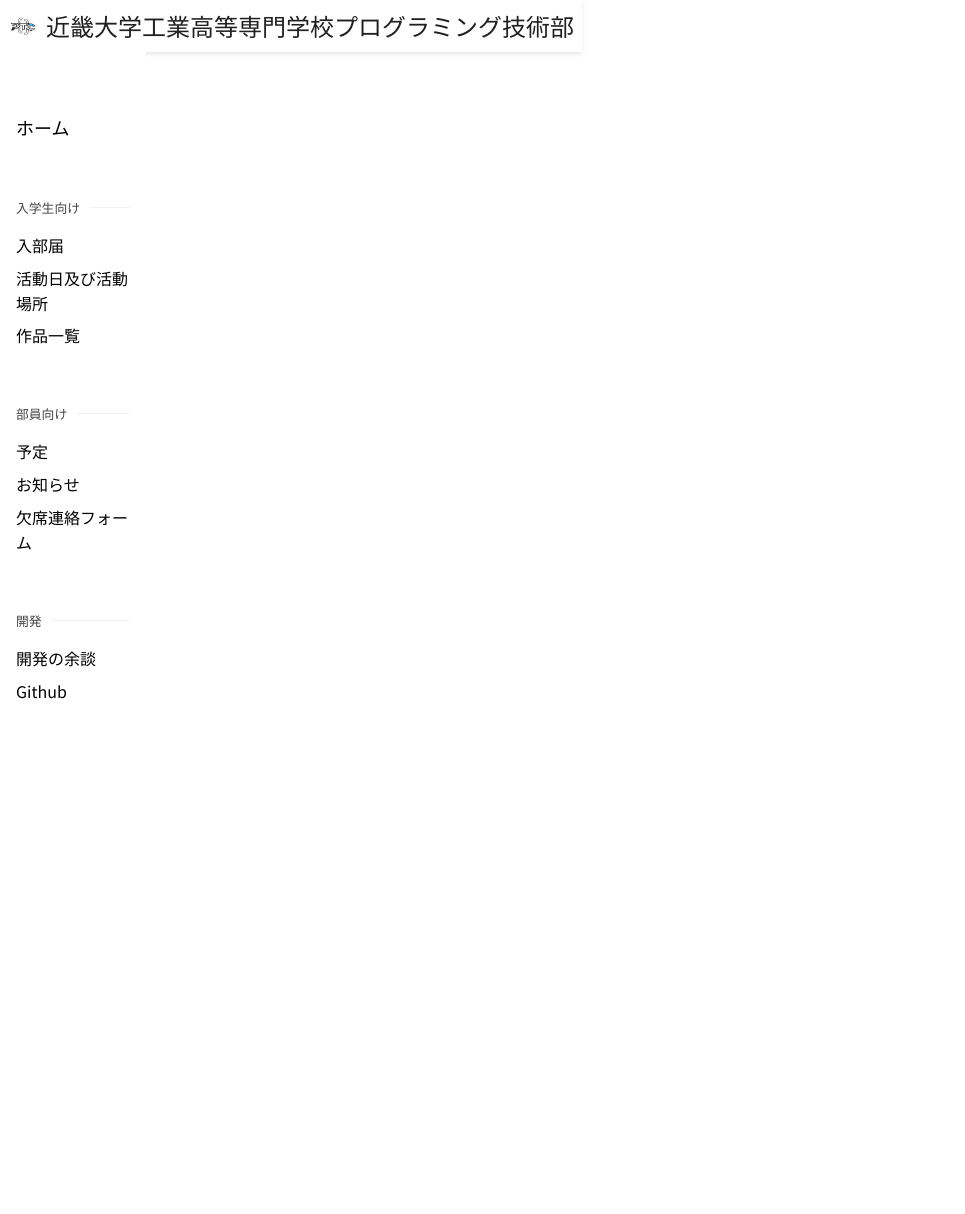
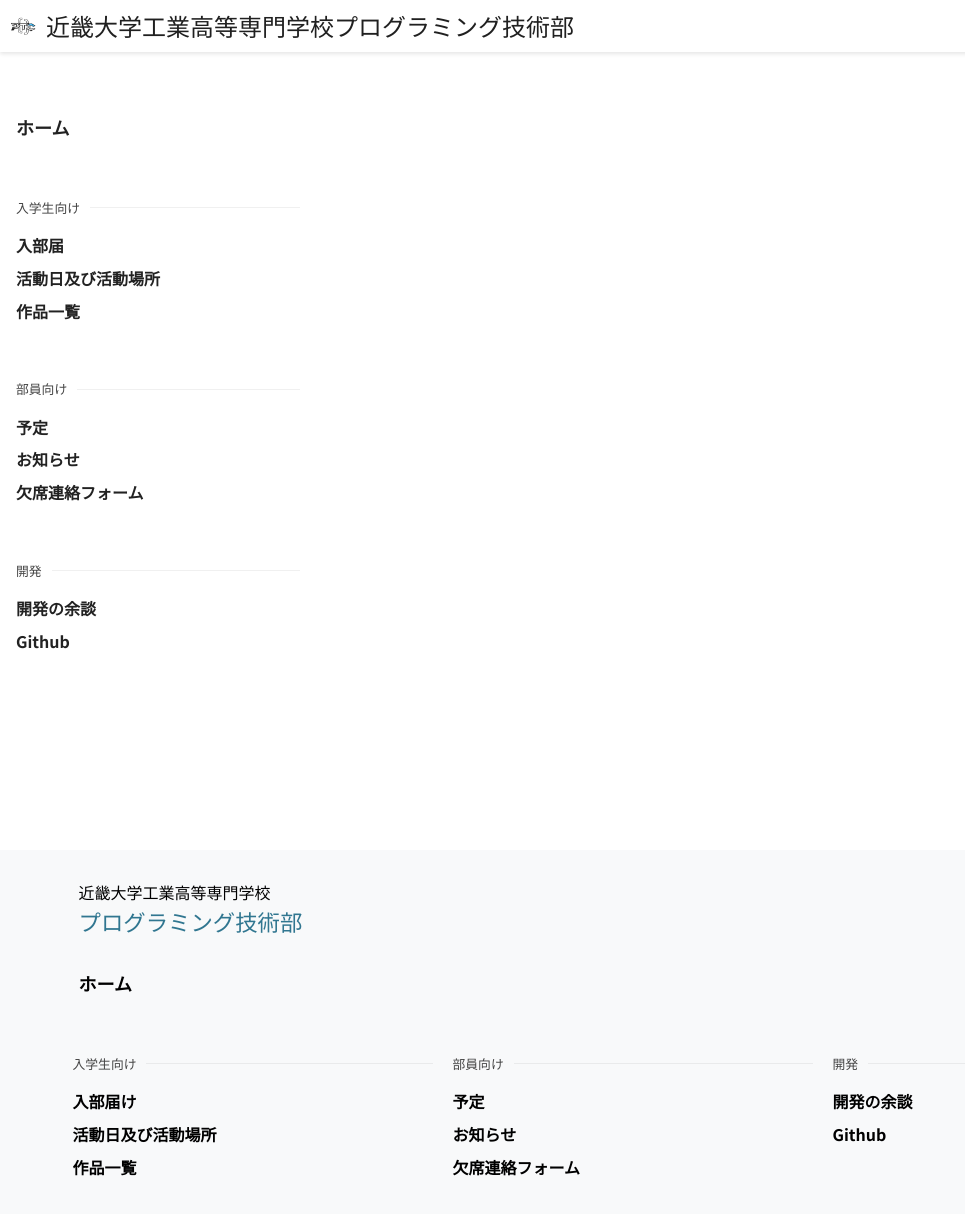
Before and after one commit to mokkun55/procon-homepage, a Next.js app: page /activity in a window 1280 px wide. Shown: the top 1214 px of the page, without its empty margins (0-965 px from the left). Before the commit the page ends 850 px from the top, so only its background shows below. Built offline with nearby package versions, Linux system fonts and the light colour scheme.

Commit message:
feat: responsive main page

```diff
--- a/src/components/Layout/index.module.scss
+++ b/src/components/Layout/index.module.scss
@@ -3,9 +3,9 @@
     .container{
         display: flex;
         font-family: var(--font-noto-sans-jp);
-        max-width: 1400px;
-        margin-left: auto;
-        margin-right: auto;
+        // max-width: 1400px;
+        // margin-left: auto;
+        // margin-right: auto;
 
         .sidebar {
             width: 25%;
--- a/src/components/features/AppShell/index.module.scss
+++ b/src/components/features/AppShell/index.module.scss
@@ -1,4 +1,9 @@
 .container {
+
+    max-width: 1400px;
+    width: 1400px;
+    margin-left: auto;
+    margin-right: auto;
 
     .contentsContainer {
         display: flex;
@@ -6,6 +11,9 @@
         .sidebar {
             position: inherit;
             width: 25%;
+            padding: 0 1rem;
+            color: var(--text-primary);
+            font-weight: 700;
         }
 
         .contents {
@@ -27,4 +35,9 @@
         }
     }
 
+    .footer {
+        position: inherit;
+        margin: 0 calc(50% - 50vw);
+    }
+
 }
--- a/src/components/features/AppShell/index.tsx
+++ b/src/components/features/AppShell/index.tsx
@@ -1,7 +1,10 @@
+import { Footer } from '@/components/Footer'
 import { Header } from '@/components/Header'
 import { SideBar } from '@/components/SideBar'
 import { AppShell as MantineAppShell } from '@mantine/core'
 import { useDisclosure } from '@mantine/hooks'
+import { usePathname, useSearchParams } from 'next/navigation'
+import { useEffect } from 'react'
 import styles from './index.module.scss'
 
 type Props = {
@@ -11,6 +14,16 @@ type Props = {
 export const AppShell = (props: Props) => {
   const breakPoint = '768px'
   const [opened, { toggle }] = useDisclosure()
+
+  const pathname = usePathname()
+  const searchParams = useSearchParams()
+  // biome-ignore lint/correctness/useExhaustiveDependencies: <explanation>
+  useEffect(() => {
+    if (opened) {
+      toggle()
+    }
+  }, [pathname, searchParams])
+
   return (
     <MantineAppShell
       header={{ height: '50px' }}
@@ -23,7 +36,7 @@ export const AppShell = (props: Props) => {
       withBorder={false}
       className={styles.container}
     >
-      <MantineAppShell.Header style={{ position: 'sticky' }}>
+      <MantineAppShell.Header style={{ position: 'sticky', zIndex: 10000 }}>
         {/* <Burger opened={opened} onClick={toggle} hiddenFrom={breakPoint} size="sm" /> */}
         <Header opened={opened} toggle={toggle} hiddenFrom={breakPoint} />
       </MantineAppShell.Header>
@@ -35,6 +48,9 @@ export const AppShell = (props: Props) => {
 
         <MantineAppShell.Main className={styles.contents}>{props.children}</MantineAppShell.Main>
       </div>
+      <MantineAppShell.Footer className={styles.footer}>
+        <Footer />
+      </MantineAppShell.Footer>
     </MantineAppShell>
   )
 }
```
Also changed, not shown: src/components/Layout/index.tsx (+0 -11 lines).
